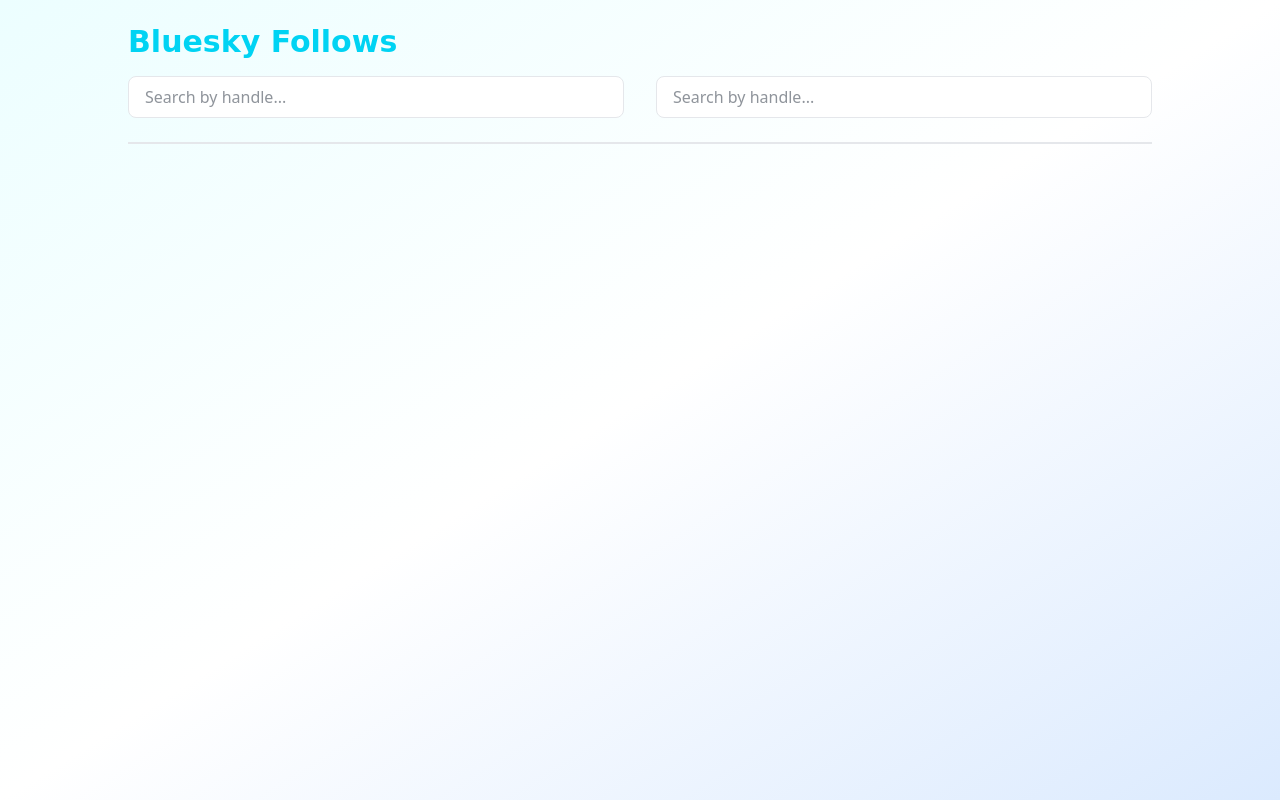
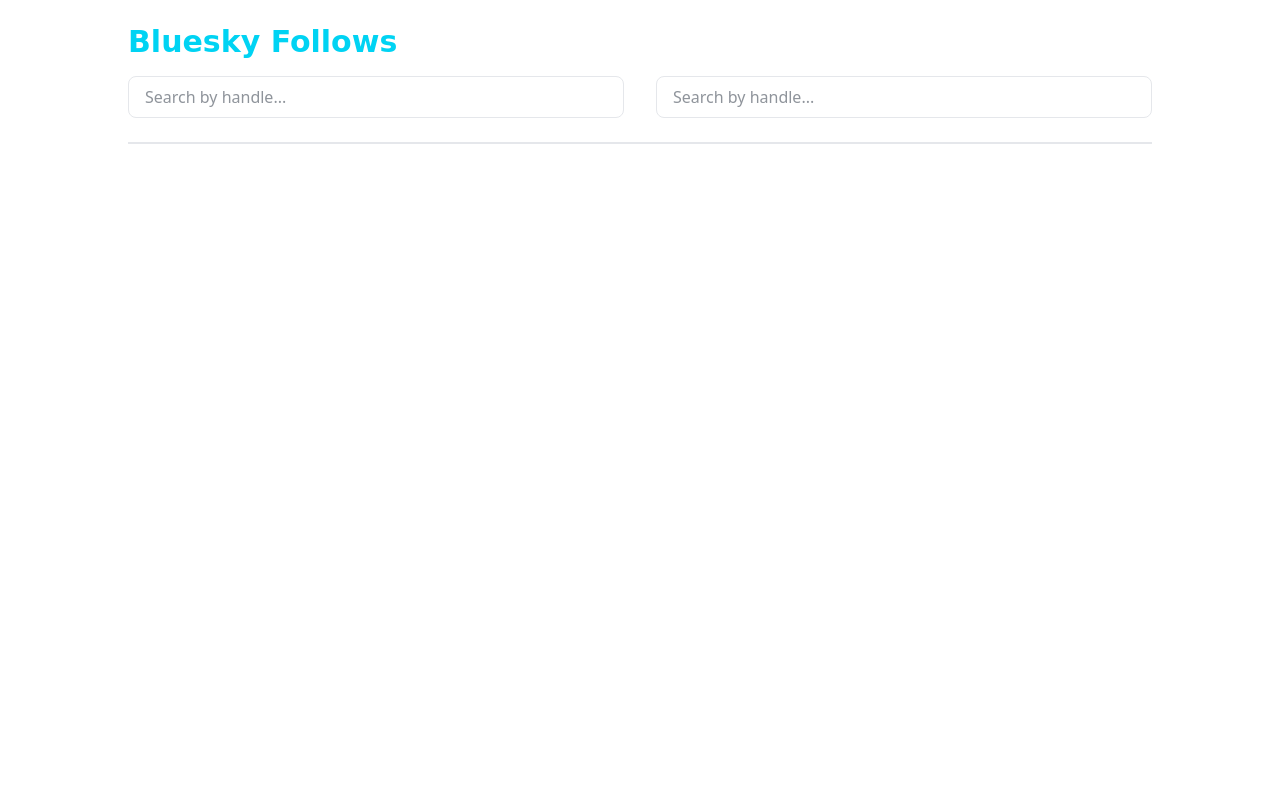
Before and after one commit to tylersayshi/bsky-follows, a React (Vite) app: page / in a window 1280 px wide. Built offline with nearby package versions, Linux system fonts and the light colour scheme; what @atproto/api would draw is missing.

Commit message:
focus style

```diff
--- a/src/App.tsx
+++ b/src/App.tsx
@@ -47,13 +47,7 @@
   const similarityScore = calculateSimilarityScore(userAData, userBData);
 
   return (
-    <div
-      className="min-h-screen py-6 px-4"
-      style={{
-        background:
-          "linear-gradient(to bottom right, var(--bg-gradient-from), var(--bg-gradient-via), var(--bg-gradient-to))",
-      }}
-    >
+    <div className="min-h-screen py-6 px-4 bg-white dark:bg-black">
       <div className="container mx-auto max-w-5xl">
         <h1
           className="text-3xl font-bold mb-2 bg-cyan-400 bg-clip-text text-transparent"
@@ -125,7 +119,7 @@
                             });
                           }
                         }}
-                        className={`px-2.5 py-1 text-xs rounded-full font-medium transition-all cursor-pointer focus:outline-none focus:ring-2 focus:ring-offset-2 focus:ring-cyan-500 ${
+                        className={`px-2.5 py-1 text-xs rounded-full font-medium transition-all cursor-pointer focus:outline-none focus-visible:ring-2 focus-visible:ring-offset-2 focus-visible:ring-cyan-500 ${
                           isSelected
                             ? "bg-cyan-600 text-white hover:bg-cyan-700"
                             : "bg-gray-200 text-gray-700 hover:bg-gray-300"
@@ -195,7 +189,7 @@
                             });
                           }
                         }}
-                        className={`px-2.5 py-1 text-xs rounded-full font-medium transition-all cursor-pointer focus:outline-none focus:ring-2 focus:ring-offset-2 focus:ring-cyan-500 ${
+                        className={`px-2.5 py-1 text-xs rounded-full font-medium transition-all cursor-pointer focus:outline-none focus-visible:ring-2 focus-visible:ring-offset-2 focus-visible:ring-cyan-500 ${
                           isSelected
                             ? "bg-cyan-600 text-white hover:bg-cyan-700"
                             : "bg-gray-200 text-gray-700 hover:bg-gray-300"
--- a/src/components/UserAutocomplete.tsx
+++ b/src/components/UserAutocomplete.tsx
@@ -48,7 +48,7 @@
       <Combobox value={selectedActor} onChange={handleChange}>
         <div className="relative">
           <ComboboxInput
-            className="w-full px-4 py-2 rounded-lg focus:ring-2 focus:ring-cyan-500 focus:border-transparent"
+            className="w-full px-4 py-2 rounded-lg focus-visible:ring-2 focus-visible:ring-cyan-500 focus-visible:border-transparent"
             style={{
               backgroundColor: 'var(--card-bg)',
               color: 'var(--text-primary)',
```
